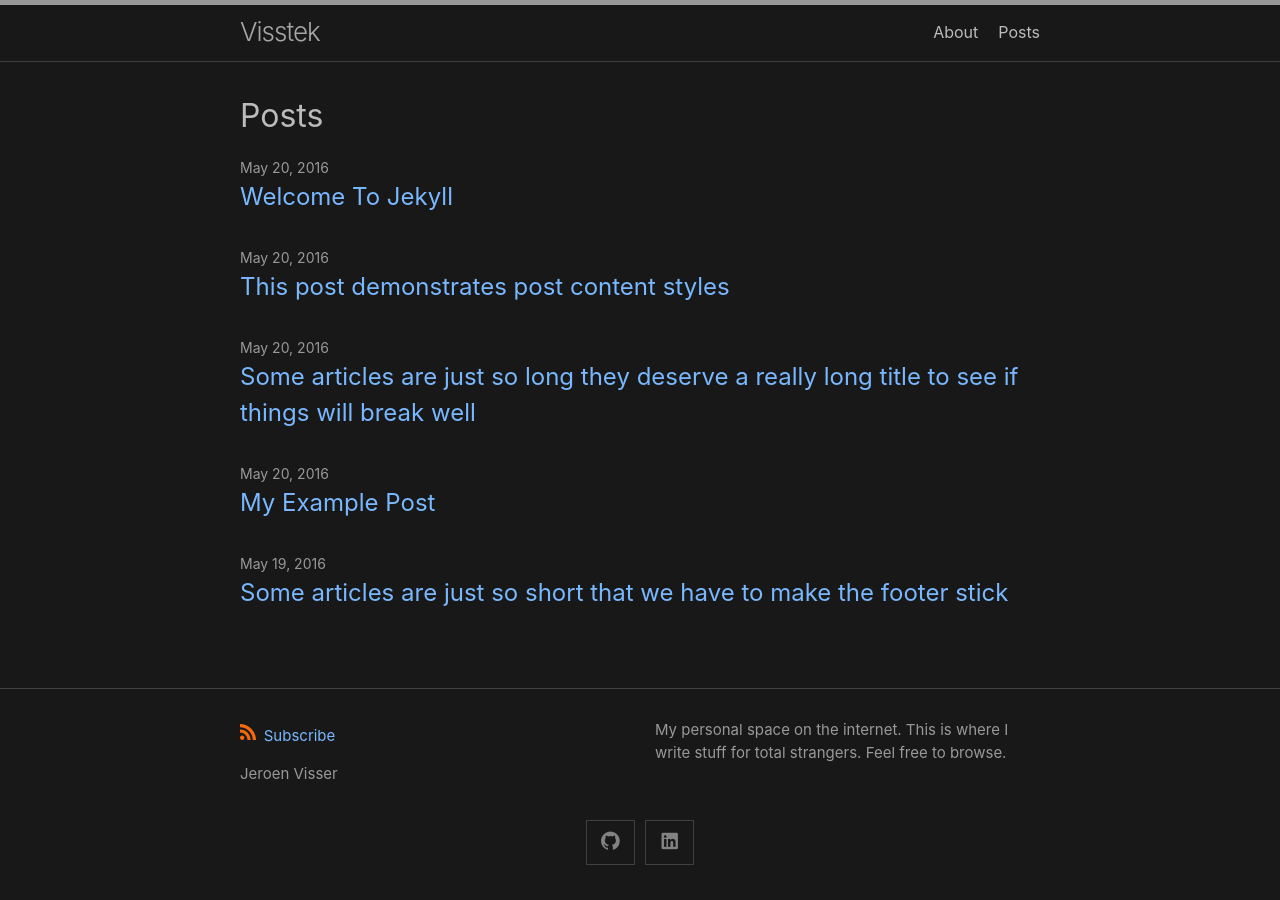
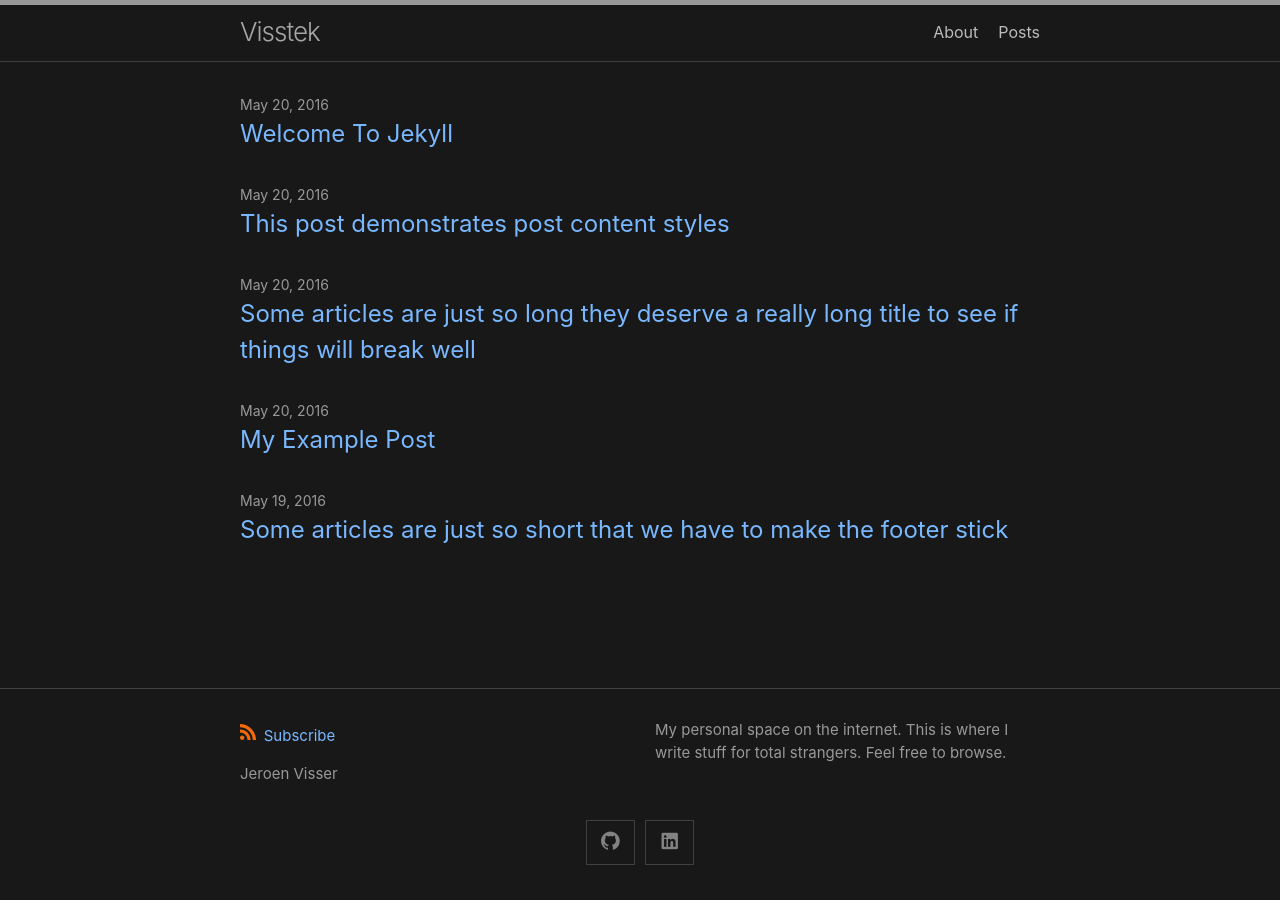
Before and after one commit to VisserJ/visserj.github.io, a Jekyll site: the page built from posts.md, in a window 1280 px wide. Built offline with Jekyll 4.4.1, drawn with Linux system fonts in a browser that asks for light colours.

Commit message:
Update posts.html

```diff
--- a/_layouts/posts.html
+++ b/_layouts/posts.html
@@ -1,11 +1,6 @@
 ---
 layout: base
 ---
-
-<div class="home">
-  {%- if page.title -%}
-    <h1 class="page-heading">{{ page.title }}</h1>
-  {%- endif -%}
 
   {{ content }}
 
```
